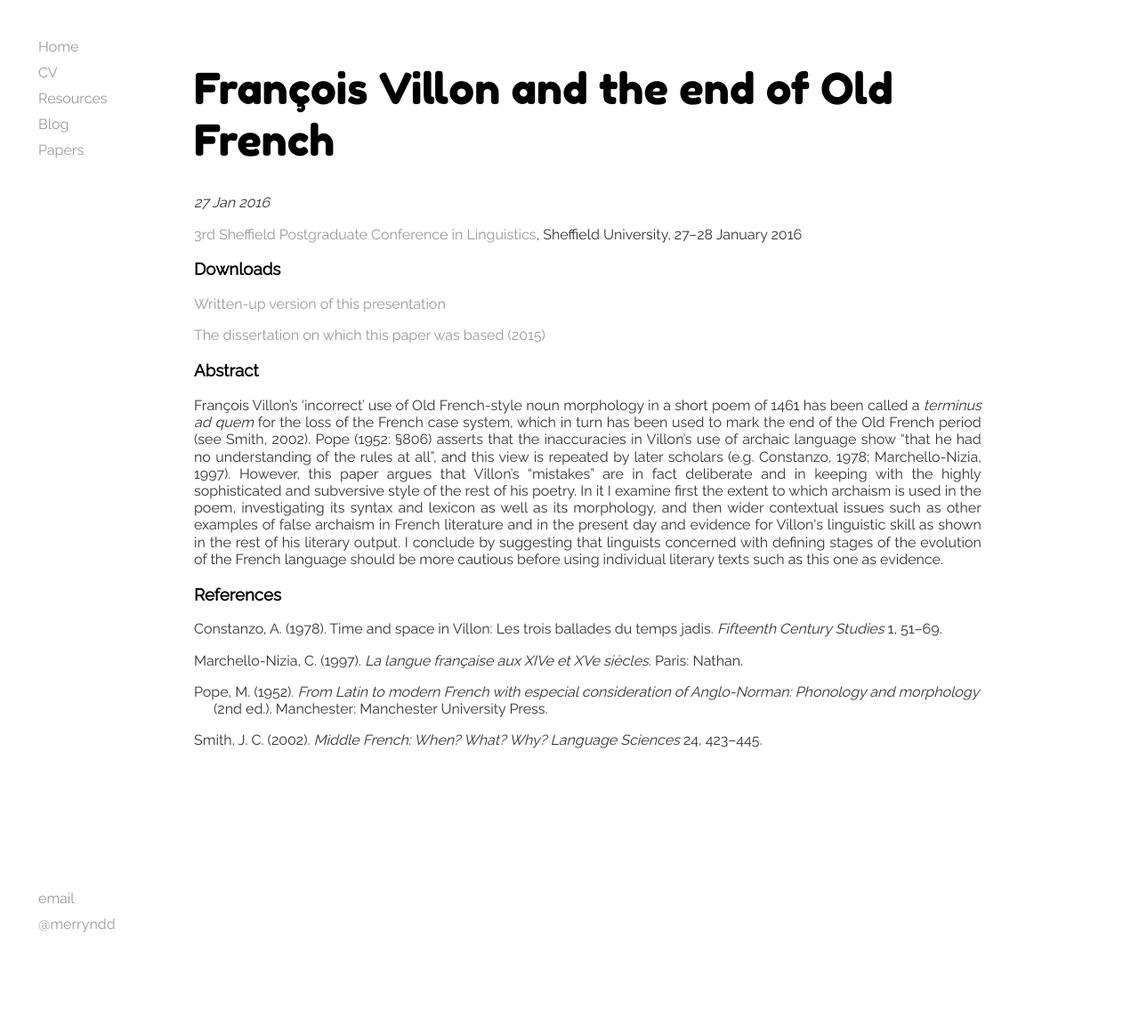
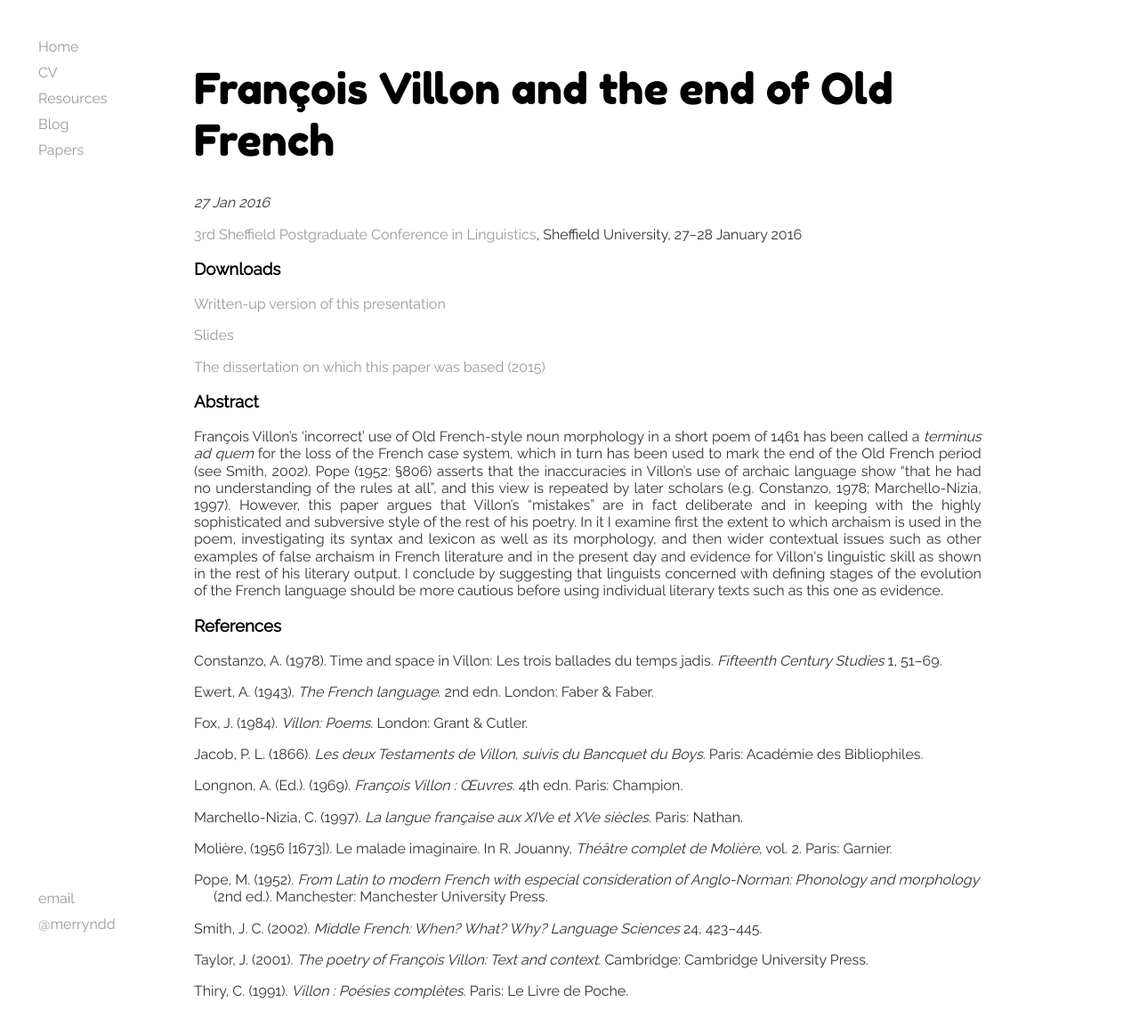
Before and after one commit to merryndd/merryndd.github.io, a Jekyll site: the page built from _posts/2016-01-27-villon.html, in a window 1280 px wide and 1177 px high. Shown: the top 1162 px of the window at 89% size. Built offline with Jekyll 4.4.1, drawn with Linux system fonts in a browser that asks for light colours.

Commit message:
Update 2016-01-27-villon.html

```diff
--- a/_posts/2016-01-27-villon.html
+++ b/_posts/2016-01-27-villon.html
@@ -8,7 +8,7 @@ categories: [papers]
 
 <h3>Downloads</h3>
 <p><a href="https://www.academia.edu/20963881">Written-up version of this presentation</a></p>
-
+<p><a href="http://merryndd.github.io/papers/media/villon-slides.pdf">Slides</a></p>
 <p><a href="http://www.academia.edu/14473437">The dissertation on which this paper was based (2015)</a></p>
 
 <h3>Abstract</h3>
@@ -16,6 +16,13 @@ categories: [papers]
 
 <h3>References</h3>
 <p class="bibentry">Constanzo, A. (1978). Time and space in Villon: Les trois ballades du temps jadis. <i>Fifteenth Century Studies</i> 1, 51–69.</p>
+<p class="bibentry">Ewert, A. (1943). <i>The French language</i>. 2nd edn. London: Faber & Faber.</p>
+<p class="bibentry">Fox, J. (1984). <i>Villon: Poems</i>. London: Grant & Cutler.</p>
+<p class="bibentry">Jacob, P. L. (1866). <i>Les deux Testaments de Villon, suivis du Bancquet du Boys</i>. Paris: Académie des Bibliophiles.</p>
+<p class="bibentry">Longnon, A. (Ed.). (1969). <i>François Villon : Œuvres</i>. 4th edn. Paris: Champion.</p>
 <p class="bibentry">Marchello-Nizia, C. (1997). <i>La langue française aux XIVe et XVe siècles</i>. Paris: Nathan.</p>
+<p class="bibentry">Molière, (1956 [1673]). Le malade imaginaire. In R. Jouanny, <i>Théâtre complet de Molière</i>, vol. 2. Paris: Garnier.</p>
 <p class="bibentry">Pope, M. (1952). <i>From Latin to modern French with especial consideration of Anglo-Norman: Phonology and morphology</i> (2nd ed.). Manchester: Manchester University Press.</p>
 <p class="bibentry">Smith, J. C. (2002). <i>Middle French: When? What? Why? Language Sciences</i> 24, 423–445.</p>
+<p class="bibentry">Taylor, J. (2001). <i>The poetry of François Villon: Text and context</i>. Cambridge: Cambridge University Press.</p>
+<p class="bibentry">Thiry, C. (1991). <i>Villon : Poésies complètes</i>. Paris: Le Livre de Poche.</p>
```
